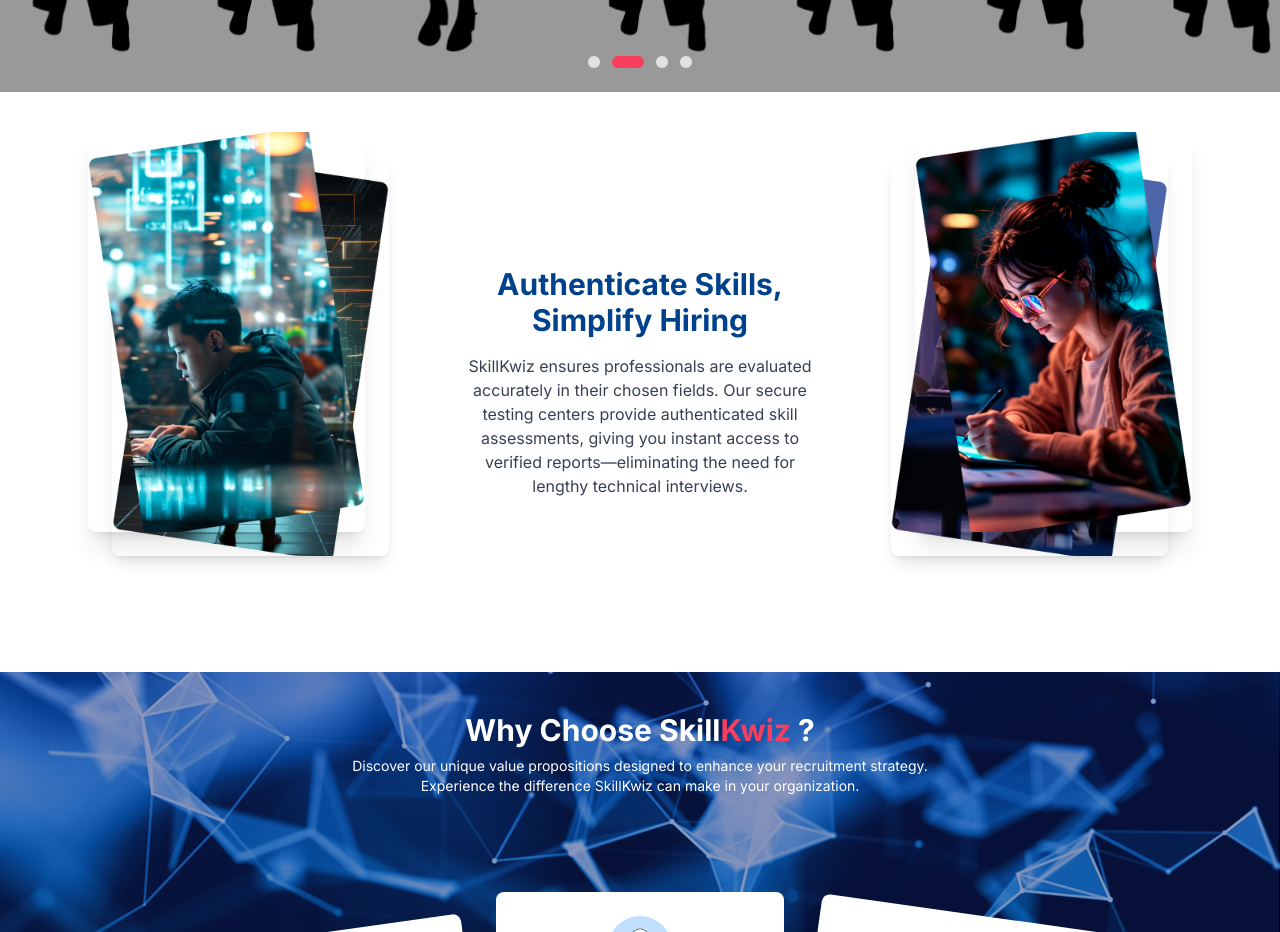
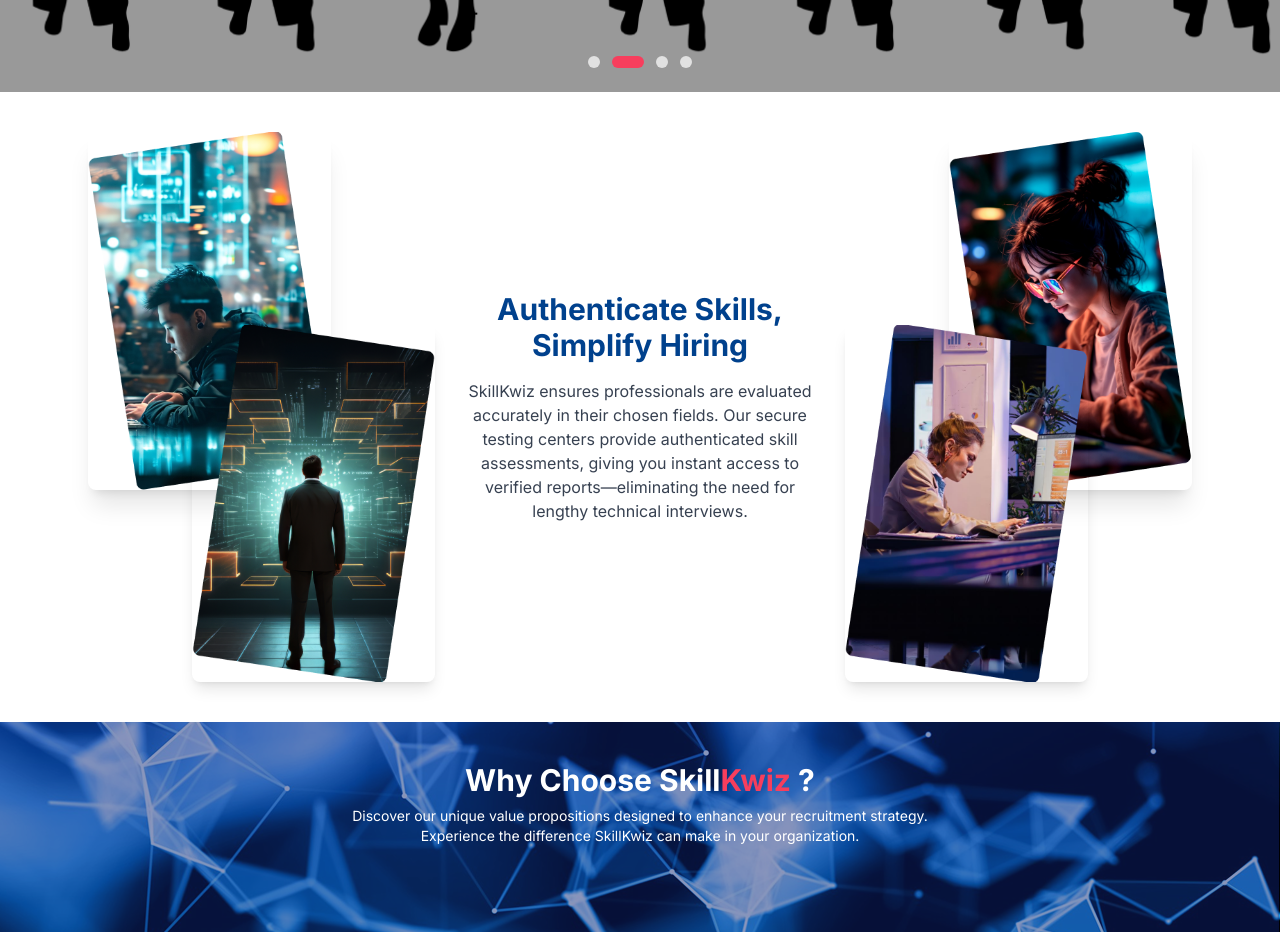
Before and after one commit to KingR2003/AOW, a Next.js app: page / in a window 1280 px wide. Shown: the part 780-1712 px from the top of the page. Built offline with nearby package versions, Linux system fonts and the light colour scheme.

Commit message:
Fix: Separate stacked images into distinct diagonal positions with scale animation

```diff
--- a/components/authenticate-skills-section.tsx
+++ b/components/authenticate-skills-section.tsx
@@ -6,28 +6,24 @@ export default function AuthenticateSkillsSection() {
       <div className="max-w-6xl mx-auto px-6">
         <div className="flex flex-col md:flex-row items-center justify-between gap-8">
           {/* Left side stacked images */}
-          <div className="relative w-full md:w-1/3 h-[500px] perspective">
-            <div className="absolute inset-0 group">
-              {/* Back image */}
-              <div className="absolute top-6 left-6 w-[80%] h-[80%] transform group-hover:translate-y-4 group-hover:translate-x-4 transition-transform duration-500">
+          <div className="relative w-full md:w-1/3 h-[550px]">
+            <div className="absolute top-0 left-0 w-[70%] h-[65%] group">
+              <Image
+                src="/images/homepage/skills_1.png"
+                alt="Professional working at night"
+                width={350}
+                height={500}
+                className="rounded-lg object-cover w-full h-full shadow-xl group-hover:scale-105 transition-transform duration-500"
+              />
+            </div>
+            <div className="absolute bottom-0 right-0 w-[70%] h-[65%] group">
               <Image
                 src="/images/homepage/skills_2.png"
                 alt="Professional in tech environment"
                 width={350}
                 height={500}
-                  className="rounded-lg object-cover w-full h-full shadow-lg"
+                className="rounded-lg object-cover w-full h-full shadow-lg group-hover:scale-105 transition-transform duration-500"
               />
-              </div>
-              {/* Front image */}
-              <div className="absolute top-0 left-0 w-[80%] h-[80%] transform group-hover:-translate-y-3 group-hover:-translate-x-3 transition-transform duration-500 z-10">
-                <Image
-                  src="/images/homepage/skills_1.png"
-                  alt="Professional working at night"
-                  width={350}
-                  height={500}
-                  className="rounded-lg object-cover w-full h-full shadow-xl"
-                />
-              </div>
             </div>
           </div>
 
@@ -47,28 +43,24 @@ export default function AuthenticateSkillsSection() {
           </div>
 
           {/* Right side stacked images */}
-          <div className="relative w-full md:w-1/3 h-[500px] perspective">
-            <div className="absolute inset-0 group">
-              {/* Back image */}
-              <div className="absolute top-6 right-6 w-[80%] h-[80%] transform group-hover:-translate-y-4 group-hover:-translate-x-4 transition-transform duration-500">
+          <div className="relative w-full md:w-1/3 h-[550px]">
+            <div className="absolute top-0 right-0 w-[70%] h-[65%] group">
+              <Image
+                src="/images/homepage/skills_3.png"
+                alt="Professional at workstation"
+                width={350}
+                height={500}
+                className="rounded-lg object-cover w-full h-full shadow-xl group-hover:scale-105 transition-transform duration-500"
+              />
+            </div>
+            <div className="absolute bottom-0 left-0 w-[70%] h-[65%] group">
               <Image
                 src="/images/homepage/skills_4.png"
                 alt="Business professional looking at digital interface"
                 width={350}
                 height={500}
-                  className="rounded-lg object-cover w-full h-full shadow-lg"
+                className="rounded-lg object-cover w-full h-full shadow-lg group-hover:scale-105 transition-transform duration-500"
               />
-              </div>
-              {/* Front image */}
-              <div className="absolute top-0 right-0 w-[80%] h-[80%] transform group-hover:translate-y-3 group-hover:translate-x-3 transition-transform duration-500 z-10">
-                <Image
-                  src="/images/homepage/skills_3.png"
-                  alt="Professional at workstation"
-                  width={350}
-                  height={500}
-                  className="rounded-lg object-cover w-full h-full shadow-xl"
-                />
-              </div>
             </div>
           </div>
         </div>
```
Lines whose indentation alone changed are shown as unchanged.
